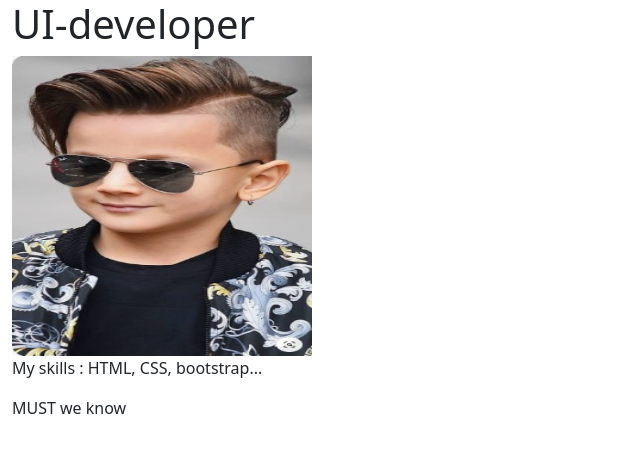
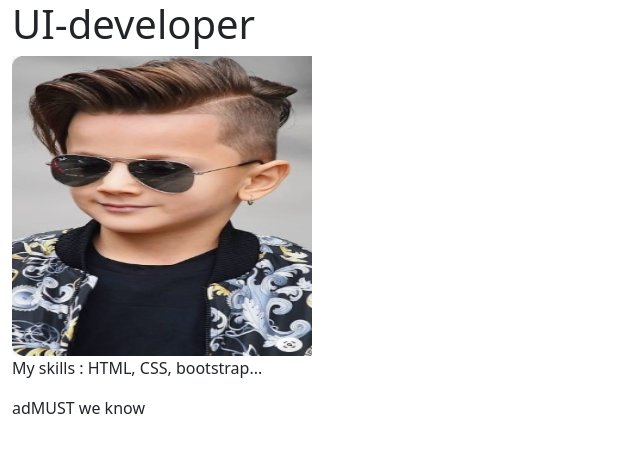
Before and after one commit to saiphanigoteti/UI-design, a website: page index.html in a window 1280 px wide. Shown: the full height of the page, 0-640 px from the left. Drawn offline with nearby package versions, Linux system fonts and the light colour scheme.

Commit message:
dd
update

```diff
--- a/index.html
+++ b/index.html
@@ -12,6 +12,6 @@
     <h1>UI-developer</h1>
     <img src="/UI-design/public/IMAGES/Kid's-1.jpg" width="300" height="300">
     <p>My skills : HTML, CSS, bootstrap...</p>
-    <p>MUST we know</p>
+    <p>adMUST we know</p>
 </body>
 </html>
```
